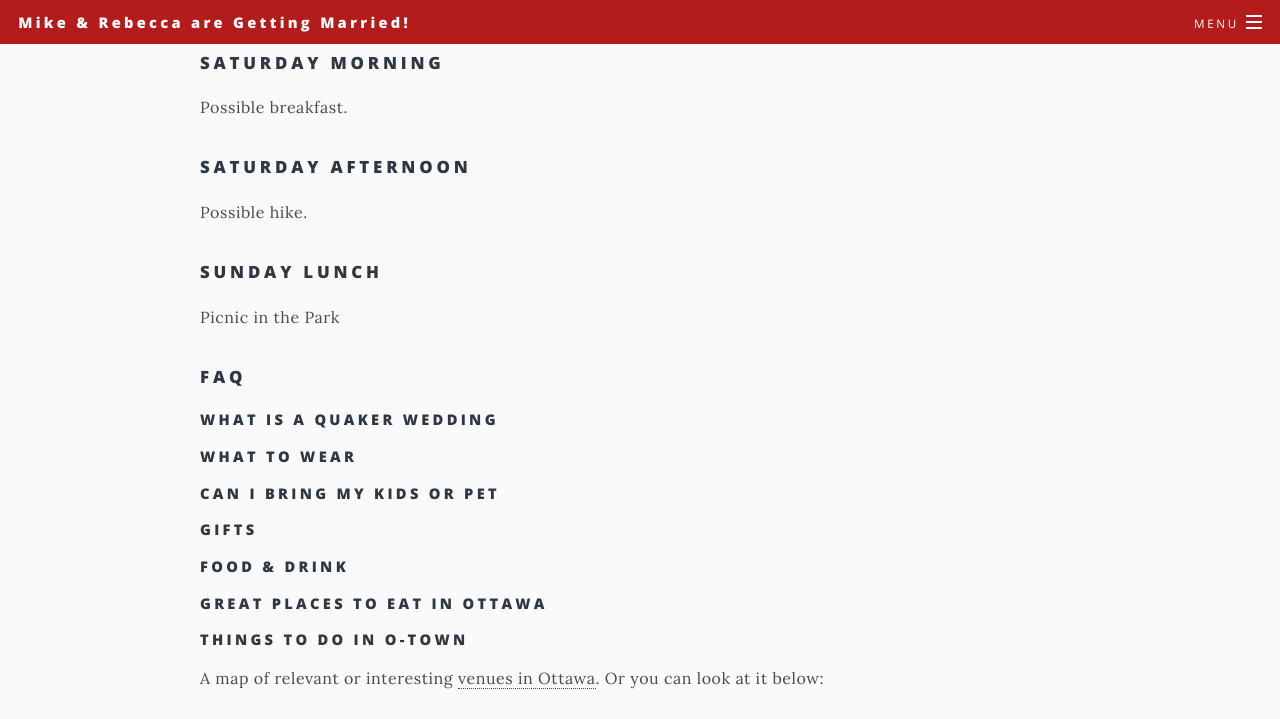
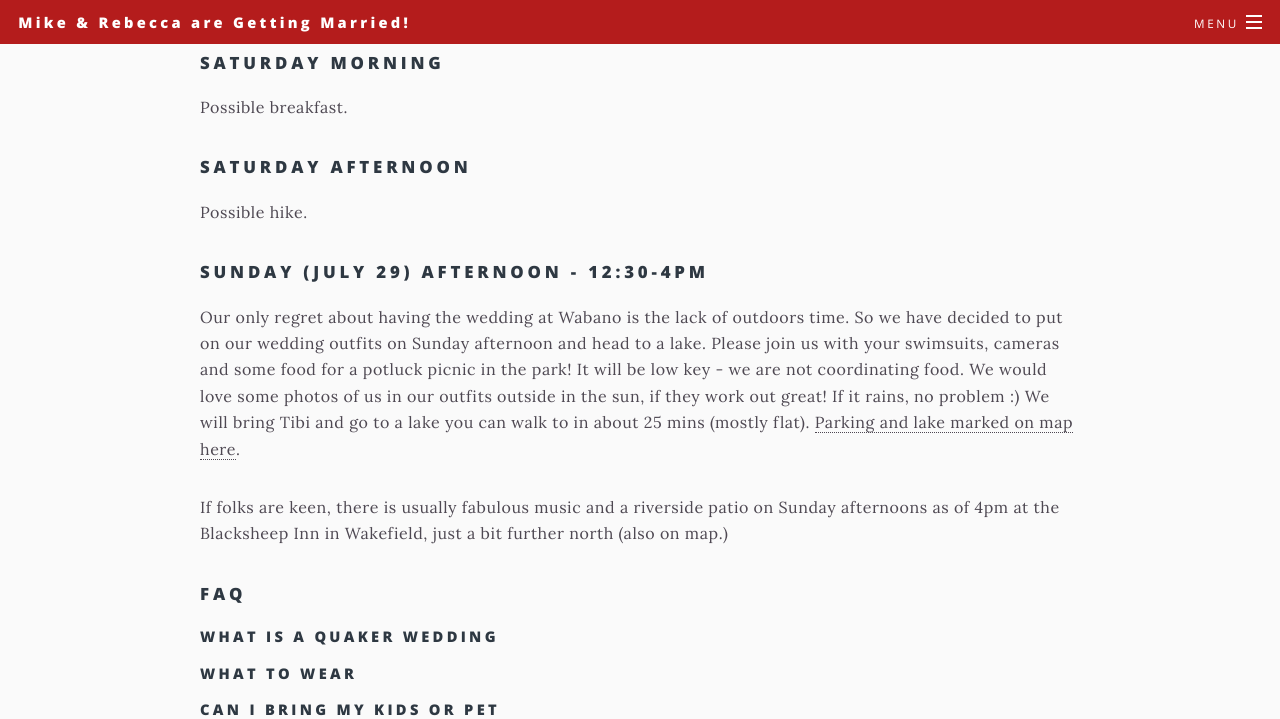
Before and after one commit to mgifford/gifsack-or-wolford, a Jekyll site: the page built from _pages/ottawa.md, in a window 1280 px wide and 900 px high, scrolled down 1524 px, cut to the strip 0-719 px from the top of the window. Built offline with Jekyll 4.4.1, drawn with Linux system fonts in a browser that asks for light colours.

Commit message:
adding link to map and sunday aftern lunch notes.

```diff
--- a/_pages/ottawa.md
+++ b/_pages/ottawa.md
@@ -46,9 +46,12 @@
 
 Possible hike.
 
-### Sunday Lunch
+### Sunday (July 29) afternoon - 12:30-4pm
 
-Picnic in the Park
+Our only regret about having the wedding at Wabano is the lack of outdoors time. So we have decided to put on our wedding outfits on Sunday afternoon and head to a lake. Please join us with your swimsuits, cameras and some food for a potluck picnic in the park! It will be low key - we are not coordinating food. We would love some photos of us in our outfits outside in the sun, if they work out great! If it rains, no problem :) We will bring Tibi and go to a lake you can walk to in about 25 mins (mostly flat). [Parking and lake marked on map here](https://drive.google.com/open?id=19bKJw5R4ZpiY2VlZo6IpHQVXZttV71Nu&usp=sharing).
+
+If folks are keen, there is usually fabulous music and a riverside patio on Sunday afternoons as of 4pm at the Blacksheep Inn in Wakefield, just a bit further north (also on map.)
+
 
 ### FAQ
 
```
